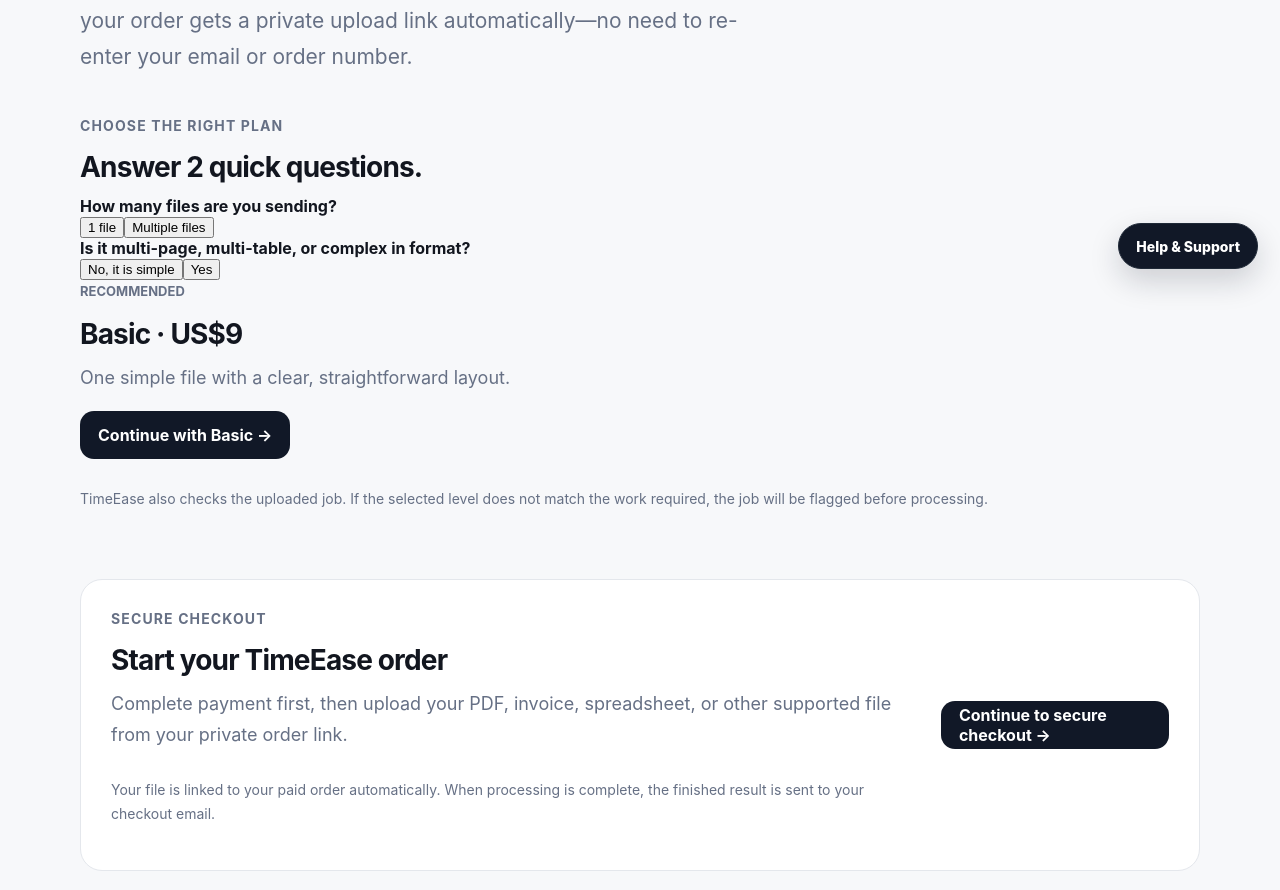
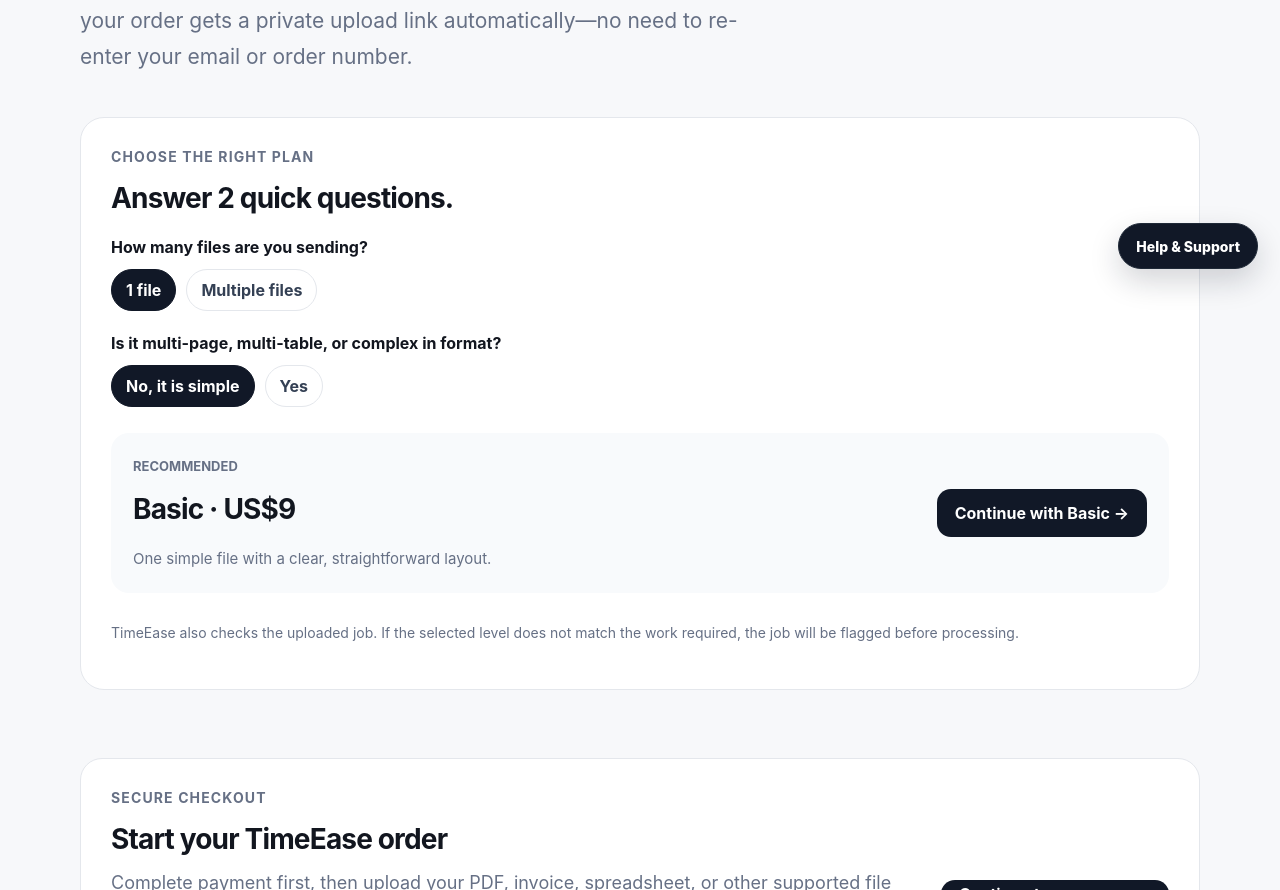
Before and after one commit to goplanetdigital/timeease-web, a Next.js app: page /upload in a window 1280 px wide. Shown: the part 509-1399 px from the top of the page. Built offline with nearby package versions, Linux system fonts and the light colour scheme; no server answers.

Commit message:
Style TimeEase automatic plan selector

```diff
--- a/app/globals.css
+++ b/app/globals.css
@@ -453,3 +453,58 @@ p { color: var(--muted); font-size: 18px; line-height: 1.7; }
     bottom: 14px;
   }
 }
+
+
+.plan-checker {
+  margin-top: 28px;
+  border: 1px solid var(--line);
+  border-radius: 24px;
+  background: var(--surface);
+  padding: 30px;
+}
+.plan-checker h2 { margin-bottom: 20px; }
+.plan-question {
+  display: grid;
+  gap: 12px;
+  margin-top: 22px;
+}
+.plan-question strong {
+  font-size: 16px;
+}
+.choice-row {
+  display: flex;
+  gap: 10px;
+  flex-wrap: wrap;
+}
+.choice {
+  border: 1px solid var(--line);
+  border-radius: 999px;
+  background: #fff;
+  padding: 10px 14px;
+  color: #344054;
+  font: inherit;
+  font-weight: 700;
+  cursor: pointer;
+}
+.choice.active {
+  border-color: var(--accent);
+  background: var(--accent);
+  color: #fff;
+}
+.plan-result {
+  display: flex;
+  align-items: center;
+  justify-content: space-between;
+  gap: 24px;
+  margin-top: 26px;
+  border-radius: 18px;
+  background: #f8fafc;
+  padding: 22px;
+}
+.plan-result p { margin-bottom: 0; font-size: 15px; }
+
+@media (max-width: 800px) {
+  .plan-checker { padding: 22px; }
+  .plan-result { align-items: flex-start; flex-direction: column; }
+  .plan-result .button { width: 100%; }
+}
```
